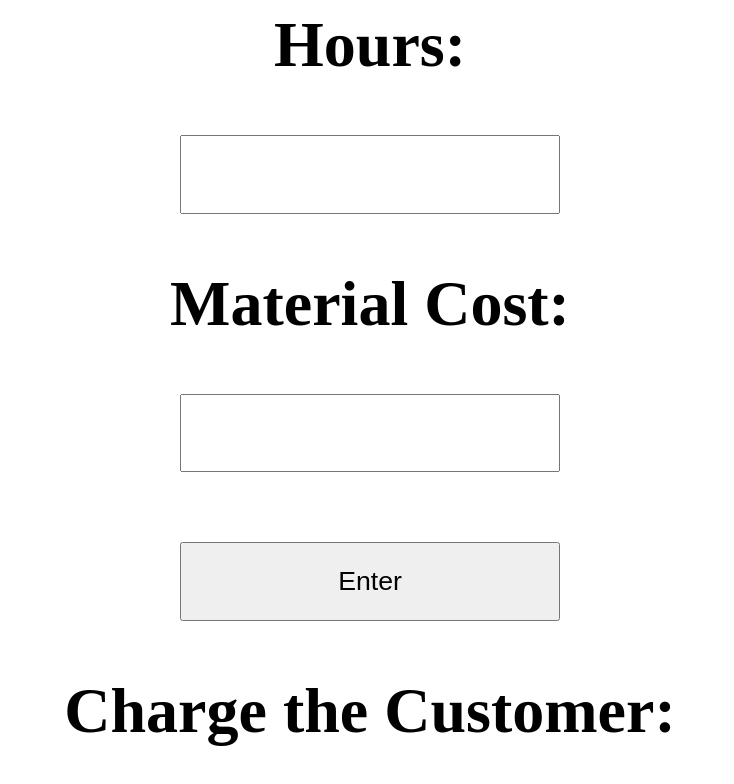
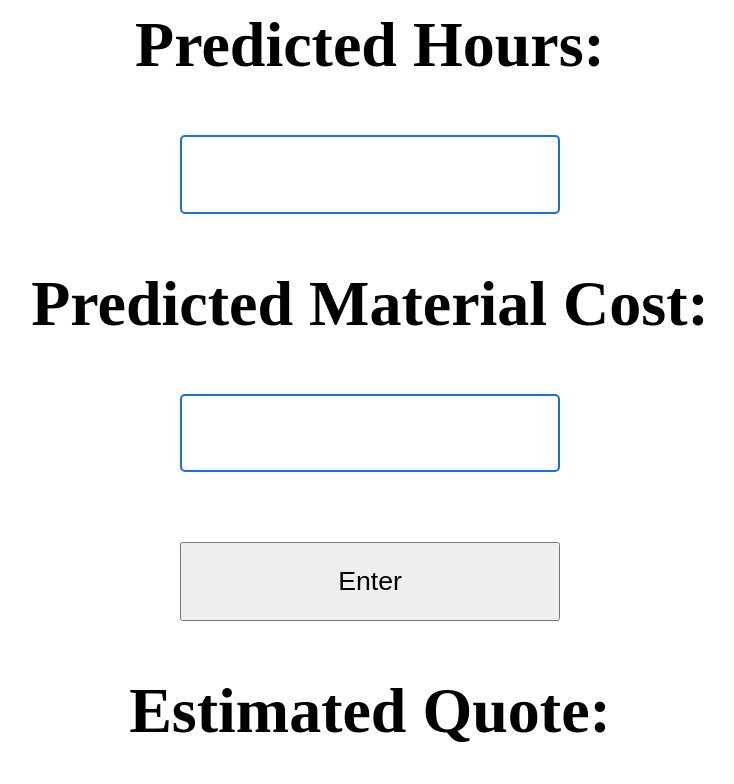
Before and after one commit to GraysonMoore/Addup, a plain HTML site: page index.html in a window 1280 px wide. Shown: the whole page, without its empty margins (270-1004 px from the left). Drawn offline with nearby package versions, Linux system fonts and the light colour scheme.

Commit message:
Update headings for predicted hours and costs

```diff
--- a/index.html
+++ b/index.html
@@ -22,6 +22,8 @@
 				width:30%;
 				height:10%;
 				font-size:400%;
+				border: 2px solid #1970e3;
+				border-radius: 5px;
 			}
 			#inputm {
 				margin-bottom:50px;
@@ -47,12 +49,12 @@
 		<section>
 			<div>
 				<center>
-					<h2 class="hour" class="inline1">Hours:</h2>
+					<h2 class="hour" class="inline1">Predicted Hours:</h2>
 					<input type="integer" id="inputh" class="in" class="inline1">
-					<h2 class="hour" class="inline2">Material Cost:</h2>
+					<h2 class="hour" class="inline2">Predicted Material Cost:</h2>
 					<input type="integer" id="inputm" class="in" class="inline2"><br>
 					<button id="button"><span id="enter">Enter</span></button>
-					<h2 class="hour">Charge the Customer:</h2>
+					<h2 class="hour">Estimated Quote:</h2>
 					<output id="answer" class="jh"></output>
 					<output id="answer2" class="jh2"></output>
 				</center>
```
